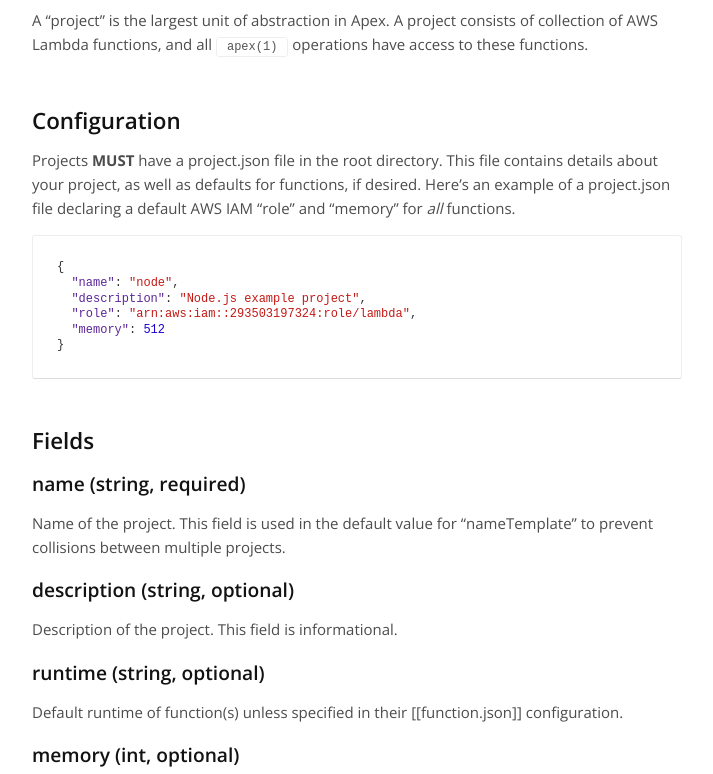
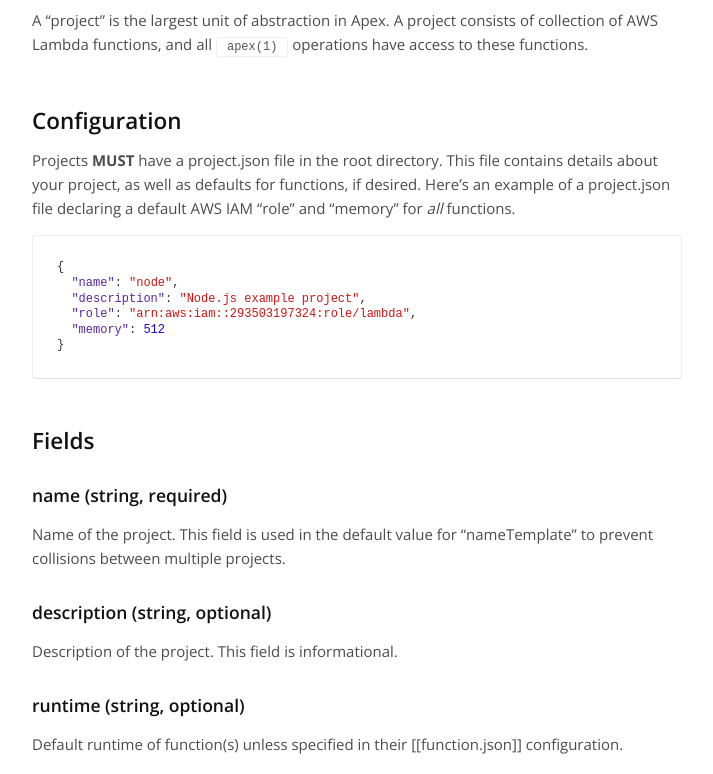
Before and after one commit to apex/apex.run, a plain HTML site: page index.html in a window 1280 px wide. Shown: the part 2406-3180 px from the top of the page, without its empty margins (283-996 px from the left). Drawn offline with nearby package versions, Linux system fonts and the light colour scheme.

Commit message:
add h3 margin

```diff
--- a/index.html
+++ b/index.html
@@ -180,7 +180,7 @@ defaults for functions, if desired. Here&rsquo;s an example of a project.json fi
 }
 </code></pre>
 
-<h3 id="fields">Fields</h3>
+<h2 id="fields">Fields</h2>
 
 <p>Fields marked as <code>inherited</code> may be provided in the [[project.json]] file instead.</p>
 
--- a/public/style.css
+++ b/public/style.css
@@ -233,11 +233,10 @@ h1 ~ h1::before {
 
 h2 {
   margin-top: 50px;
-  font-size: 1.4rem;
 }
 
 h3 {
-  font-size: 1.2rem;
+  margin-top: 30px;
 }
 
 p > code,
```
